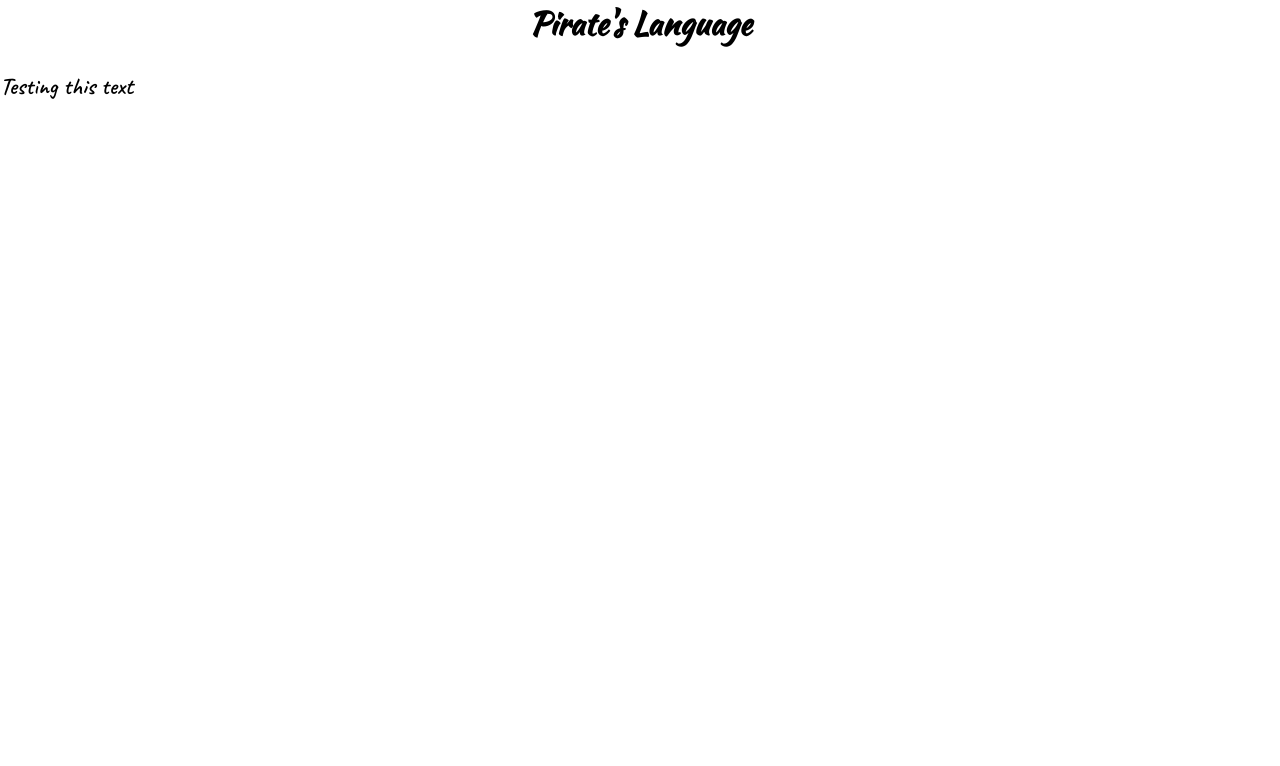
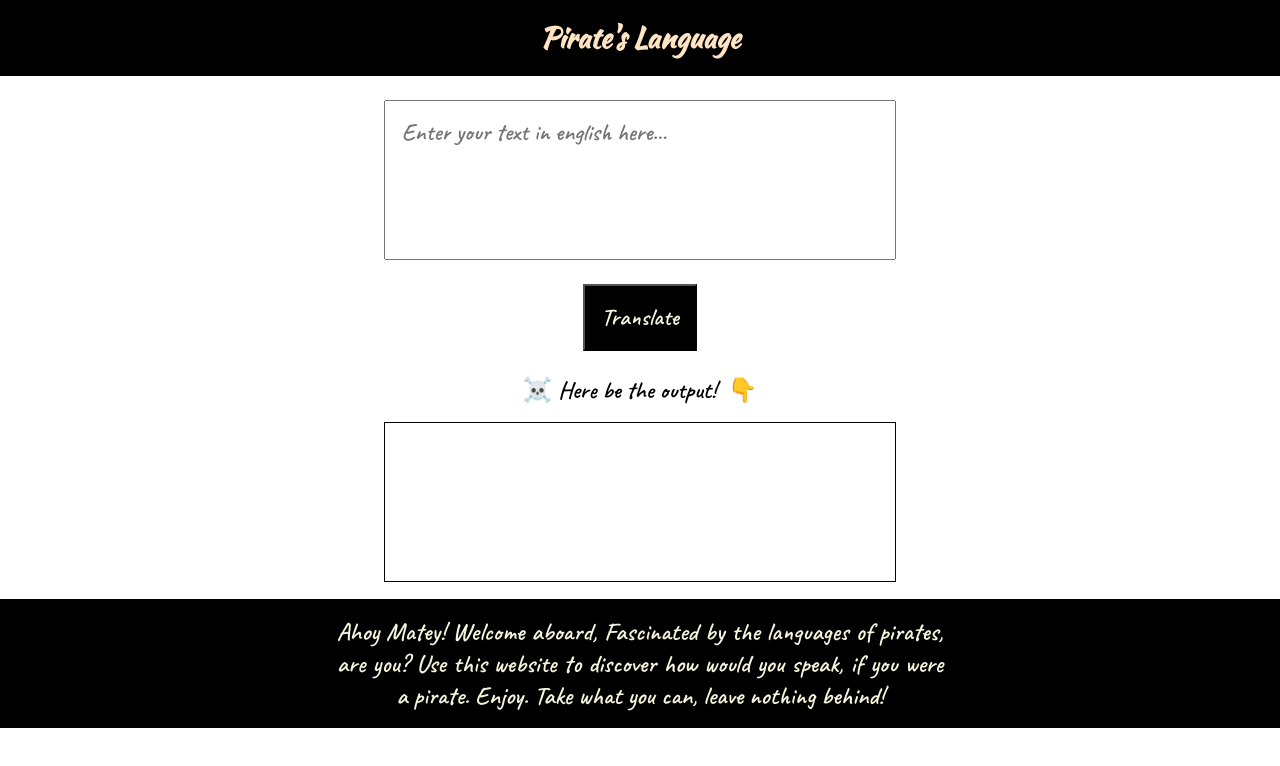
Before and after one commit to jagrut-sharma/markSeven-pirate-language, a plain HTML site: page index.html in a window 1280 px wide. Drawn offline with Linux system fonts and the light colour scheme.

Commit message:
Added styles and footer

```diff
--- a/index.html
+++ b/index.html
@@ -9,11 +9,21 @@
     <link rel="stylesheet" href="./style.css">
 </head>
 <body>
-    <nav>
-        <h1>Pirate's Language</h1>
+    <nav class="nav">
+        <h1 class="title">Pirate's Language</h1>
     </nav>
 
-    <p>Testing this text</p>
+    <textarea class="txt-area" placeholder="Enter your text in english here..."></textarea>
+
+    <button class="btn">Translate</button>
+
+    <p class="txt-output">☠️ Here be the output! &nbsp;👇</p>
+
+    <p class="output"></p>
+
+    <footer class="footer">
+        <p class="footer-txt">Ahoy Matey! Welcome aboard, Fascinated by the languages of pirates, are you? Use this website to discover how would you speak, if you were a pirate. Enjoy. Take what you can, leave nothing behind!</p>
+    </footer>
 
     <script src="./app.js" type="text/javascript"></script>
 </body>
--- a/style.css
+++ b/style.css
@@ -2,9 +2,14 @@
 
 @import url('https://fonts.googleapis.com/css2?family=Kaushan+Script&display=swap');
 
+:root{
+    --primary-color: black;
+}
+
 
 *{
     box-sizing: border-box;
+    font-size: 24px;
 }
 
 body{
@@ -12,13 +17,62 @@ body{
     margin: 0;
 }
 
-nav h1{
-    font-family: 'Kaushan Script', cursive;
-    font-size: 2rem;
-    margin: 0 auto;
-    width: max-content;
+.nav{
+    background-color: black;
 }
 
-p{
-    font-size: 1.5rem;
+nav .title{
+    font-family: 'Kaushan Script', cursive;
+    font-size: 1.2rem;
+    margin: 0 auto;
+    padding: 0.7rem;
+    width: max-content;
+    color: bisque;
 }
+
+.txt-area{
+    display: block;
+    width: 40%;
+    height: 20vh;
+    padding: 0.7rem;
+    resize: none;
+    font-family: 'Caveat', cursive;
+    margin: 1rem auto;
+}
+
+.btn{
+    display: block;
+    width: max-content;
+    margin: 1rem auto;
+    padding: 0.7rem;
+    font-family: 'Caveat', cursive;
+    cursor: pointer;
+    color: beige;
+    background-color: black;
+}
+
+.txt-output{
+    width: max-content;
+    margin: auto;
+}
+
+.output{
+    width: 40%;
+    height: 20vh;
+    border: 1px solid black;
+    margin: 0.7rem auto;
+}
+
+.footer-txt{
+    max-width: 50%;
+    margin: 0 auto;
+    text-align: justify;
+    text-align-last: center;
+    font-size: 1.05rem;
+    padding: 0.7rem;
+    color: beige;
+}
+
+.footer{
+    background-color: black;
+}
```
